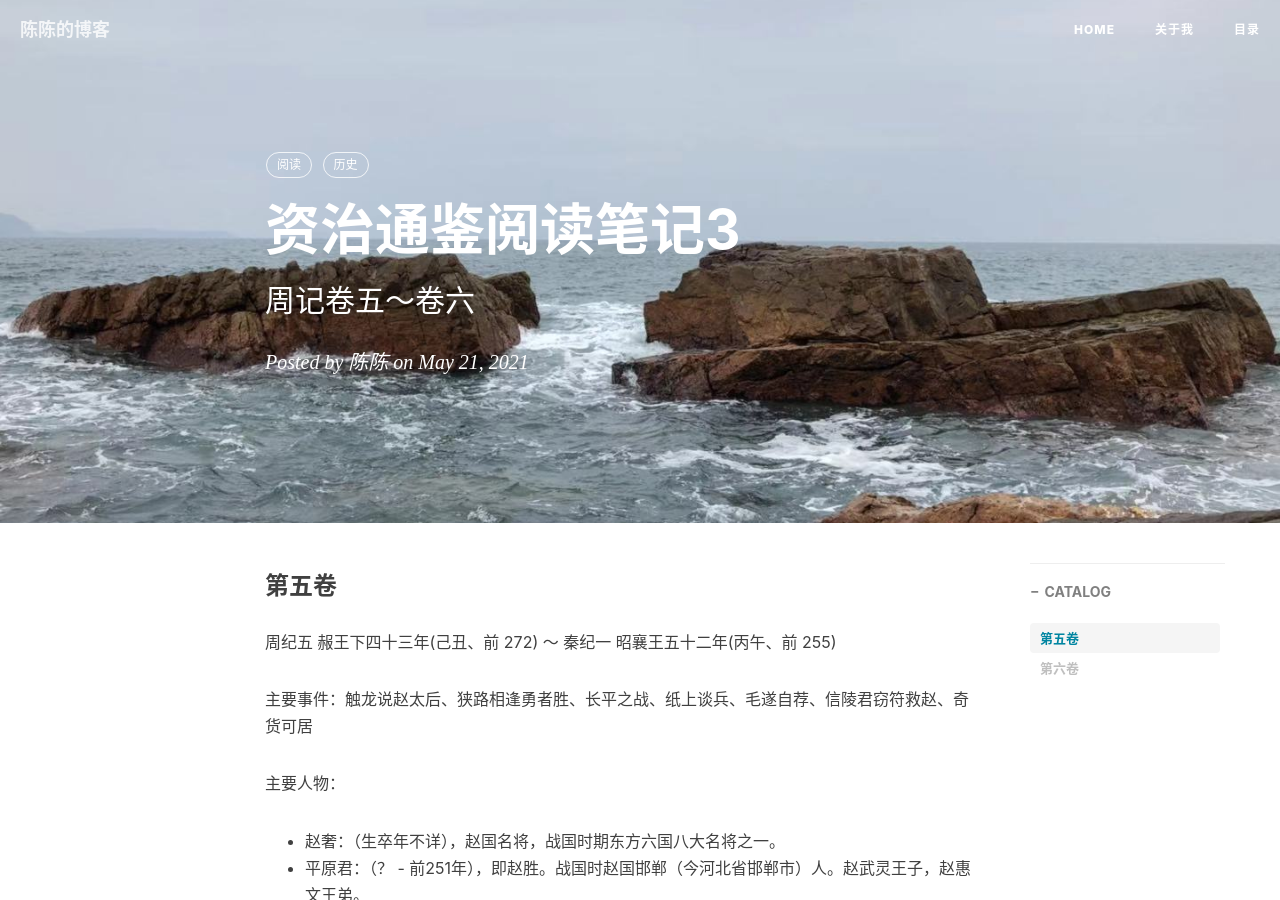
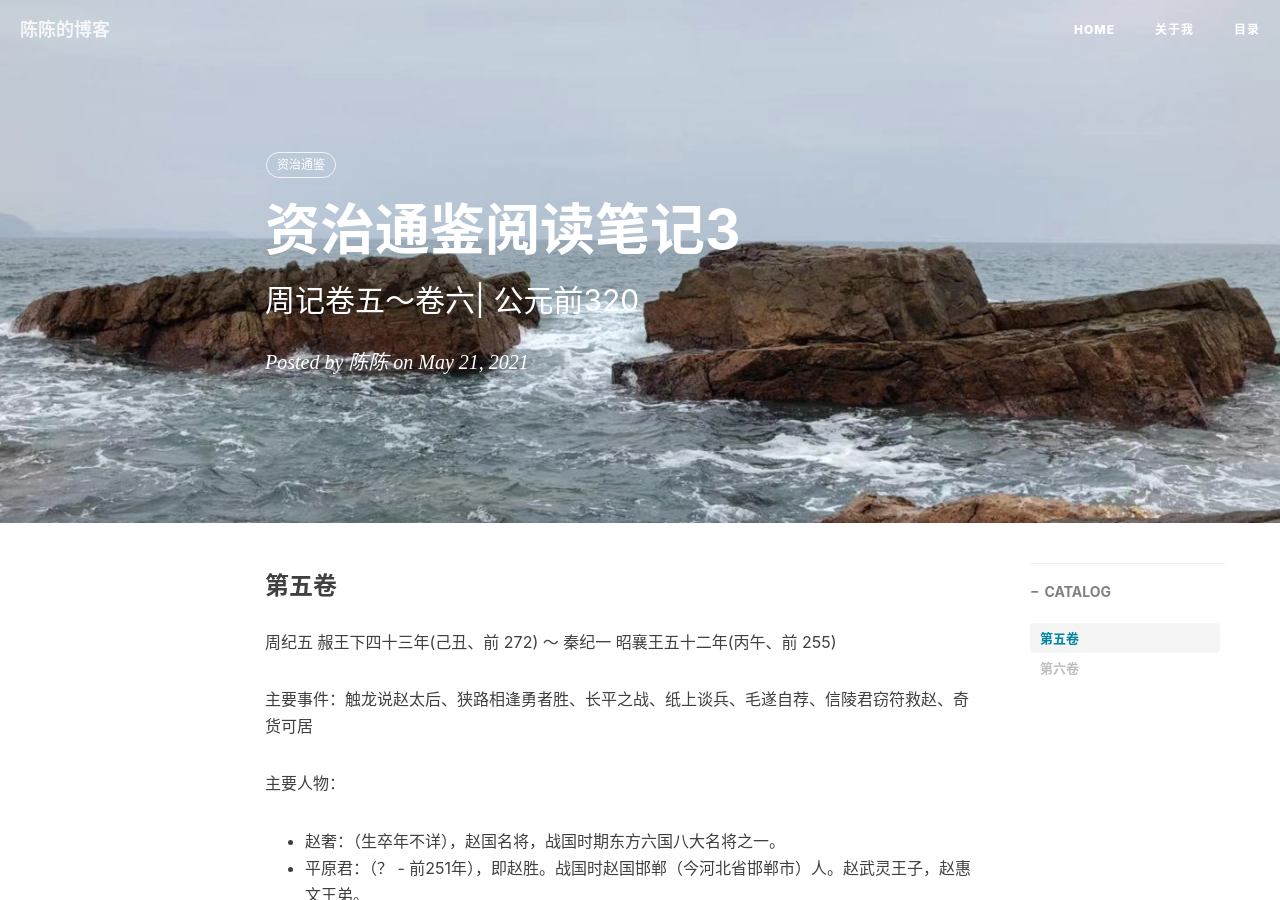
Before and after one commit to chensong212/chensong212.github.io, a Jekyll site: the page built from _posts/2021-05-21-zztj3.md, in a window 1280 px wide and 900 px high. Built offline with Jekyll 4.4.1, drawn with Linux system fonts in a browser that asks for light colours; nearby versions of some CDN libraries; comment, search, counter and statistics services are not loaded.

Commit message:
Update 2021-05-21-zztj3.md

```diff
--- a/_posts/2021-05-21-zztj3.md
+++ b/_posts/2021-05-21-zztj3.md
@@ -1,14 +1,13 @@
 ---
 layout:     post
 title:      资治通鉴阅读笔记3
-subtitle:   周记卷五～卷六
+subtitle:   周记卷五～卷六| 公元前320
 date:       2021-05-21
 author:     陈陈
 header-img:
 catalog: true
 tags:
-    - 阅读
-    - 历史
+    - 资治通鉴
 
 ---
 ### 第五卷
```
